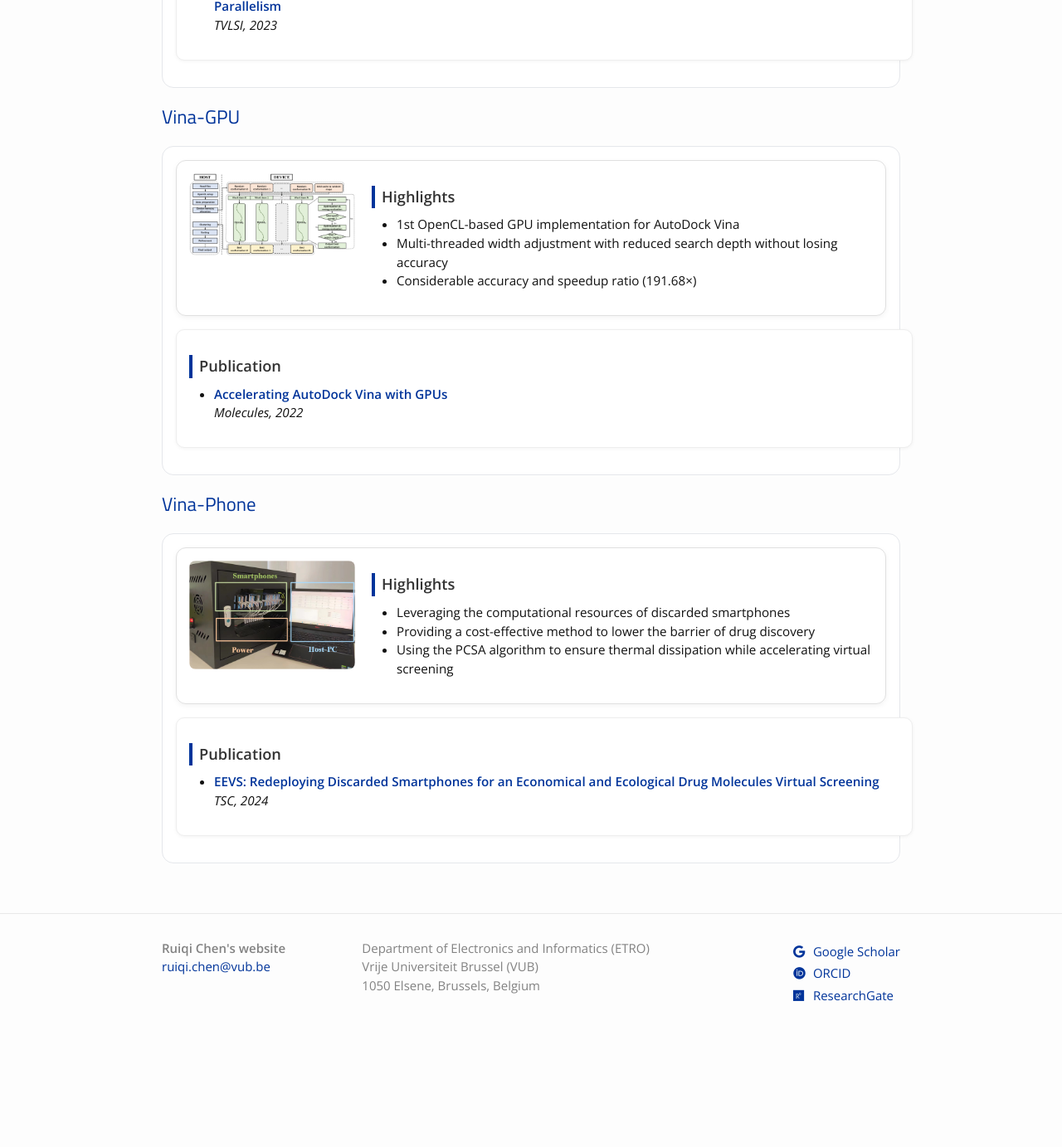
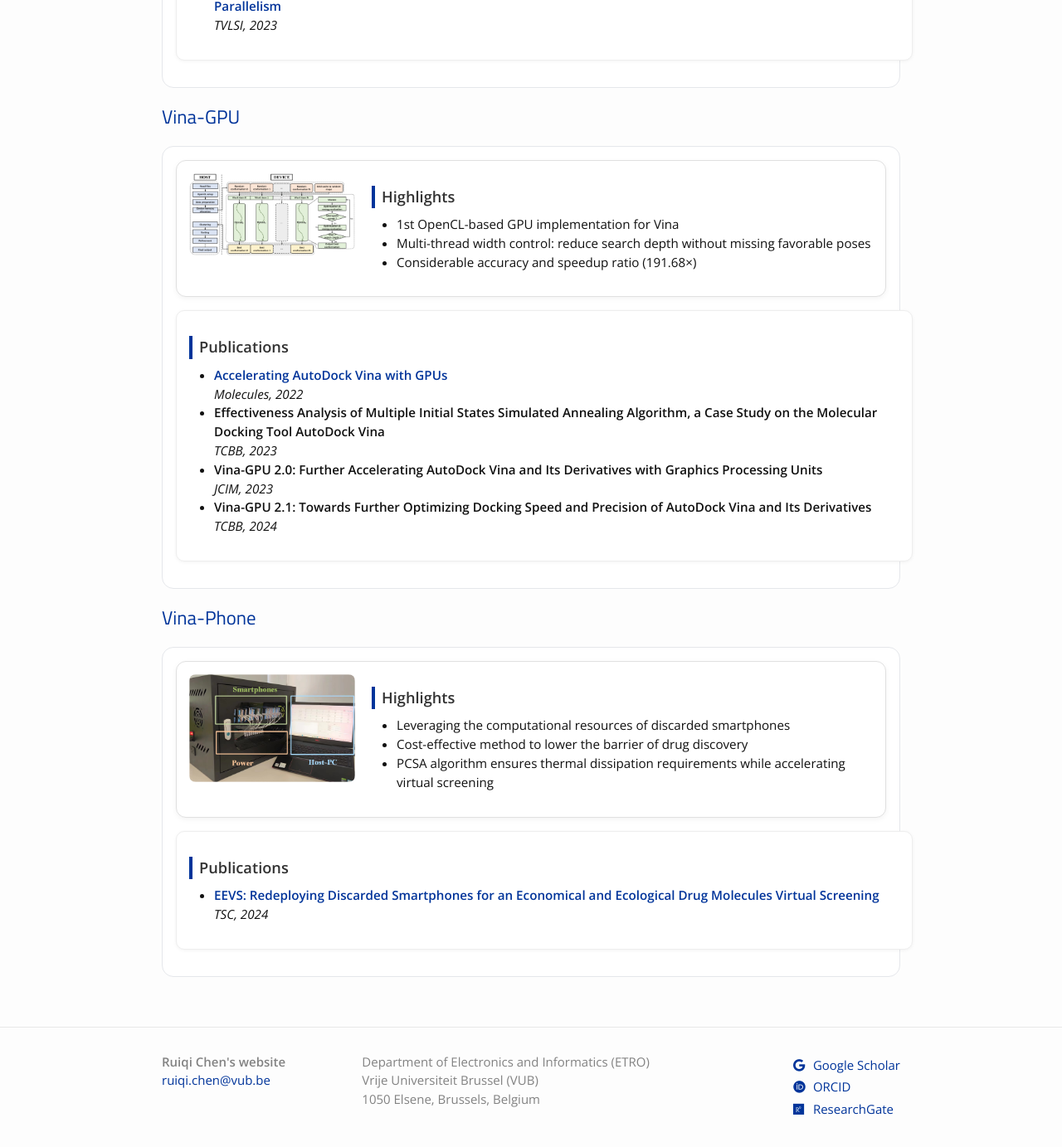
Before and after one commit to ruiqichen7/ruiqichen7.github.io, a Jekyll site: the page built from representative/Vina.md, in a window 1280 px wide and 1400 px high, scrolled down 2618 px. Shown: the top 1383 px of the window at 83% size. Built offline with Jekyll 4.4.1, drawn with Linux system fonts in a browser that asks for light colours; before the commit the page ends 3883 px from its top, so only the background shows below that.

Commit message:
update vina

```diff
--- a/representative/Vina.md
+++ b/representative/Vina.md
@@ -46,9 +46,8 @@
 
 
 <h2 class="project-title">Vina-FPGA</h2>
-
 <div class="project-block">
-  <!-- ① 高亮：左图右文 -->
+  <!-- Highlights -->
   <div class="paper-box">
     <div class="paper-box-image">
       <img src="/images/representative/Vina/vinafpgacluster.png" alt="Research">
@@ -64,37 +63,24 @@
     </div>
   </div>
 
-  <!-- ② 表格：不加额外卡片边框 -->
+  <!-- Performance -->
   <div class="project-row">
     <h4 class="project-sub-title">Performance Metrics</h4>
     <table class="perf-table">
       <thead>
         <tr>
-          <th>Metrics</th>
-          <th>CPU</th>
-          <th>Vina-FPGA</th>
-          <th>Vina-FPGA2</th>
-          <th>Vina-FPGA-Cluster</th>
+          <th>Metrics</th><th>CPU</th><th>Vina-FPGA</th><th>Vina-FPGA2</th><th>Vina-FPGA-Cluster</th>
         </tr>
       </thead>
       <tbody>
-        <tr>
-          <td>Latency</td>
-          <td>182.28s</td><td>48.40s</td><td>14.50s</td><td>6.67s</td>
-        </tr>
-        <tr>
-          <td>Speed up</td>
-          <td>1×</td><td>3.7×</td><td>12.6×</td><td>27.33×</td>
-        </tr>
-        <tr>
-          <td>Power</td>
-          <td>47.34W</td><td>4.70W</td><td>4.70W</td><td>19.48W</td>
-        </tr>
+        <tr><td>Latency</td><td>182.28s</td><td>48.40s</td><td>14.50s</td><td>6.67s</td></tr>
+        <tr><td>Speed up</td><td>1×</td><td>3.7×</td><td>12.6×</td><td>27.33×</td></tr>
+        <tr><td>Power</td><td>47.34W</td><td>4.70W</td><td>4.70W</td><td>19.48W</td></tr>
       </tbody>
     </table>
   </div>
 
-  <!-- ③ Publications：作为小卡片放在大框里 -->
+  <!-- Publications -->
   <div class="paper-section">
     <h4 class="project-sub-title">Publications</h4>
     <ul>
@@ -105,66 +91,58 @@
   </div>
 </div>
 
+
 <h2 class="project-title">Vina-GPU</h2>
-
 <div class="project-block">
-  <!-- ① 高亮：左图右文 -->
+  <!-- Highlights -->
   <div class="paper-box">
     <div class="paper-box-image">
-      <img src="/images/representative/Vina/vinagpu.png" alt="Vina-GPU">
+      <img src="/images/representative/Vina/vinagpu.png" alt="Research">
     </div>
     <div class="paper-box-text">
       <h4 class="project-sub-title">Highlights</h4>
       <ul>
-        <li>1st OpenCL-based GPU implementation for AutoDock Vina</li>
-        <li>Multi-threaded width adjustment with reduced search depth without losing accuracy</li>
+        <li>1st OpenCL-based GPU implementation for Vina</li>
+        <li>Multi-thread width control: reduce search depth without missing favorable poses</li>
         <li>Considerable accuracy and speedup ratio (191.68×)</li>
       </ul>
     </div>
   </div>
 
-  <!-- ② GPU 这里没有表格，所以直接跳到 Publications -->
+  <!-- Publications -->
   <div class="paper-section">
-    <h4 class="project-sub-title">Publication</h4>
+    <h4 class="project-sub-title">Publications</h4>
     <ul>
-      <li>
-        <strong><a href="https://www.mdpi.com/1420-3049/27/9/3041" target="_blank">
-          Accelerating AutoDock Vina with GPUs
-        </a></strong><br>
-        <em>Molecules, 2022</em>
-      </li>
+      <li><strong><a href="https://www.mdpi.com/1420-3049/27/9/3041" target="_blank">Accelerating AutoDock Vina with GPUs</a></strong><br><em>Molecules, 2022</em></li>
+      <li><strong>Effectiveness Analysis of Multiple Initial States Simulated Annealing Algorithm, a Case Study on the Molecular Docking Tool AutoDock Vina</strong><br><em>TCBB, 2023</em></li>
+      <li><strong>Vina-GPU 2.0: Further Accelerating AutoDock Vina and Its Derivatives with Graphics Processing Units</strong><br><em>JCIM, 2023</em></li>
+      <li><strong>Vina-GPU 2.1: Towards Further Optimizing Docking Speed and Precision of AutoDock Vina and Its Derivatives</strong><br><em>TCBB, 2024</em></li>
     </ul>
   </div>
 </div>
 
 <h2 class="project-title">Vina-Phone</h2>
-
 <div class="project-block">
-  <!-- ① 高亮：左图右文 -->
+  <!-- Highlights -->
   <div class="paper-box">
     <div class="paper-box-image">
-      <img src="/images/representative/Vina/vinamobile.png" alt="Vina-Phone">
+      <img src="/images/representative/Vina/vinamobile.png" alt="Research">
     </div>
     <div class="paper-box-text">
       <h4 class="project-sub-title">Highlights</h4>
       <ul>
         <li>Leveraging the computational resources of discarded smartphones</li>
-        <li>Providing a cost-effective method to lower the barrier of drug discovery</li>
-        <li>Using the PCSA algorithm to ensure thermal dissipation while accelerating virtual screening</li>
+        <li>Cost-effective method to lower the barrier of drug discovery</li>
+        <li>PCSA algorithm ensures thermal dissipation requirements while accelerating virtual screening</li>
       </ul>
     </div>
   </div>
 
-  <!-- ② Publications -->
+  <!-- Publications -->
   <div class="paper-section">
-    <h4 class="project-sub-title">Publication</h4>
+    <h4 class="project-sub-title">Publications</h4>
     <ul>
-      <li>
-        <strong><a href="https://ieeexplore.ieee.org/abstract/document/10884806" target="_blank">
-          EEVS: Redeploying Discarded Smartphones for an Economical and Ecological Drug Molecules Virtual Screening
-        </a></strong><br>
-        <em>TSC, 2024</em>
-      </li>
+      <li><strong><a href="https://ieeexplore.ieee.org/abstract/document/10884806" target="_blank">EEVS: Redeploying Discarded Smartphones for an Economical and Ecological Drug Molecules Virtual Screening</a></strong><br><em>TSC, 2024</em></li>
     </ul>
   </div>
 </div>
```
